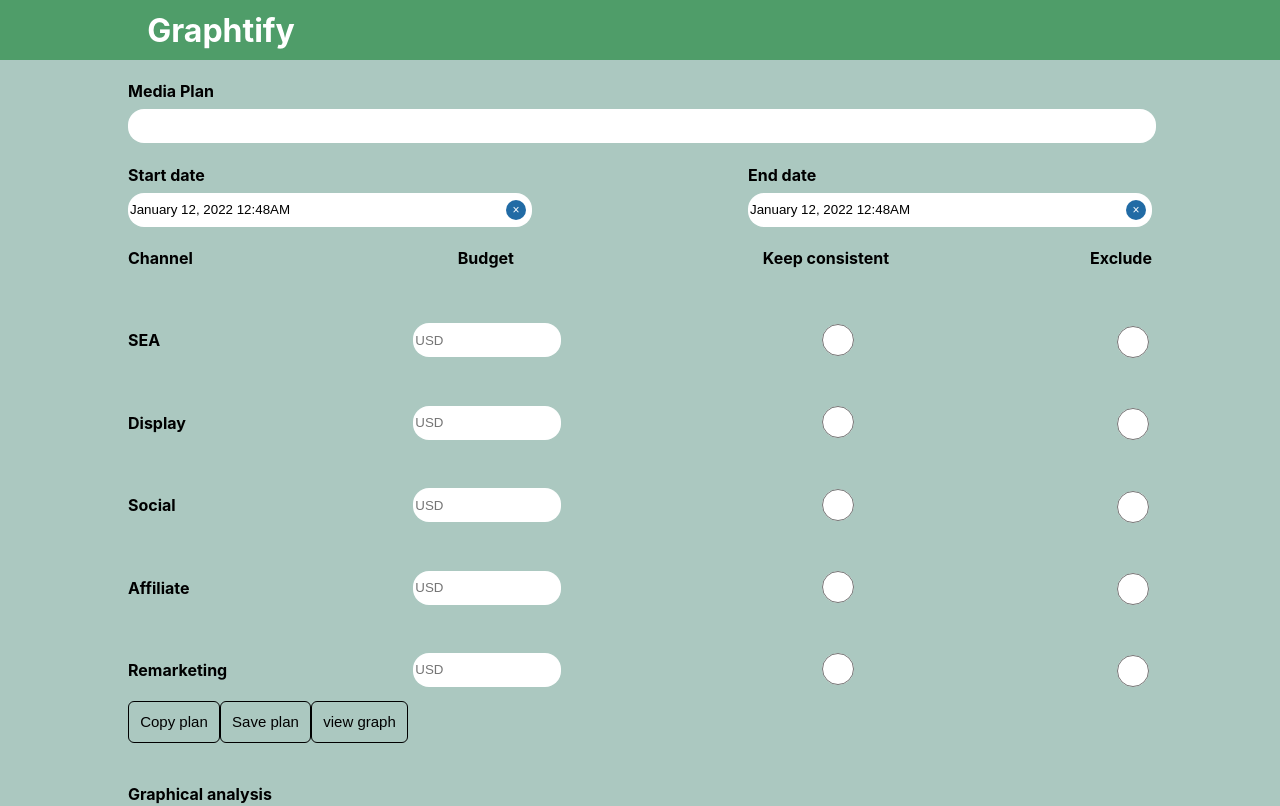
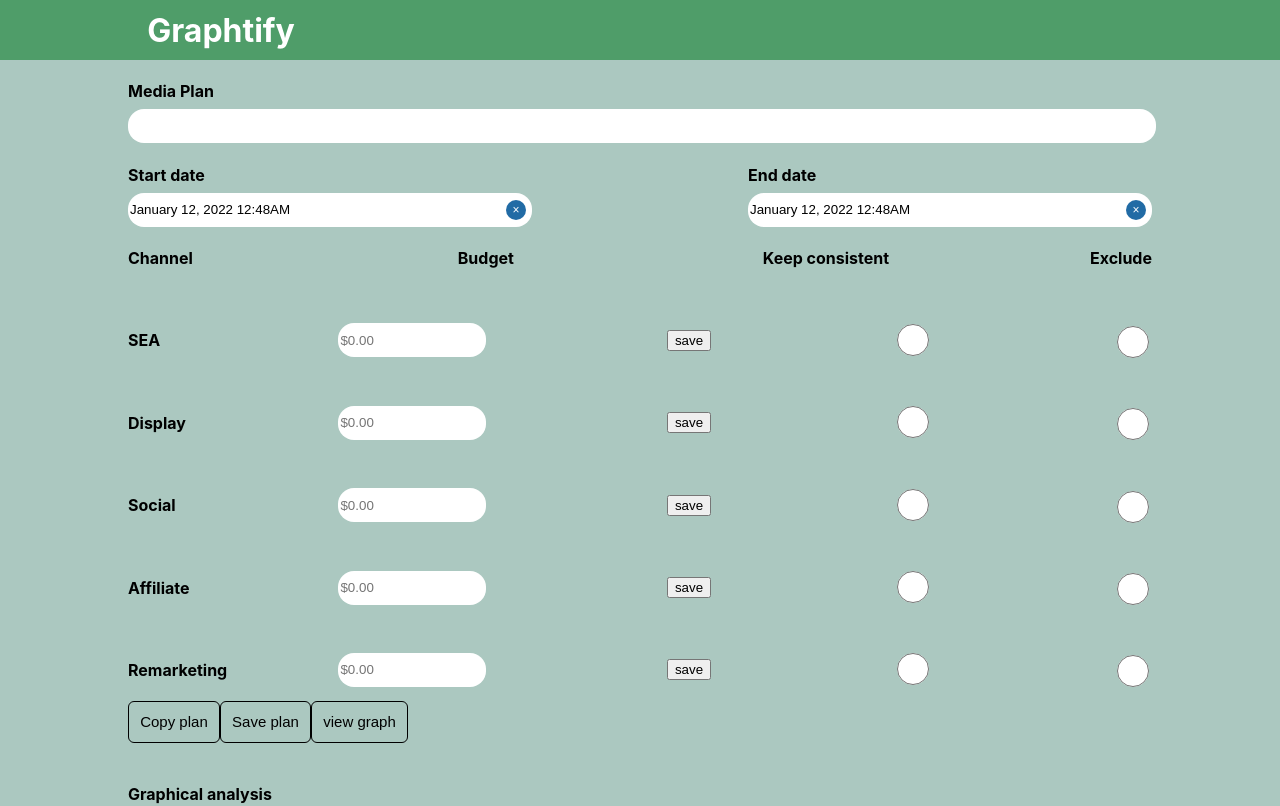
Before and after one commit to emmyduruc/graphtify, a React (Create React App) app: page / in a window 1280 px wide. Shown: the top 806 px of the page. Built offline with nearby package versions, Linux system fonts and the light colour scheme.

Commit message:
fix: updt on validation

```diff
--- a/src/components/RowValues/RowValues.tsx
+++ b/src/components/RowValues/RowValues.tsx
@@ -1,4 +1,4 @@
-import { useEffect, useState } from "react";
+import { useState } from "react";
 import { mockdbData } from "../../assets/mockdbData";
 import { currencyFormatter } from "../../constant/validation/validation";
 import "./style.scss";
@@ -7,41 +7,39 @@ type Props = {
   id: string;
   name: string;
   checkId: string;
-  handleOnchange:()=>string
 };
 
 const RowValues = ({ rowChannel }: any) => {
   const [inputEvent, setInputEvent] = useState("");
-  console.log(inputEvent);
-
-  let myArray = [];
 
 
+let myArray = []
+
   const handleOnchange = (e: any) => {
-    if (inputEvent === undefined || null) {
-      return currencyFormatter(inputEvent);
-    } else {
-      setInputEvent(e.target.value)
-    }
+    setInputEvent(e.target.value)
   };
 
-  useEffect(()=> {
-    currencyFormatter(inputEvent)
-  }, [inputEvent])
-   currencyFormatter(inputEvent);
+  const handleClick = ()=>{
+   let numUSD = Intl.NumberFormat("en-US",{style:"currency",currency:"USD"})
+   const vs = Number(inputEvent)
+   return numUSD.format(vs)
+  }
+  console.log("numUSD",handleClick())
+  //currencyFormatter(inputEvent)
 
   return (
     <div>
-      <h2>{inputEvent}</h2>
+       <h2>{inputEvent}</h2>
       <div className="individual-values-row" aria-label="individual-values">
         <h4 className="channel-name">{rowChannel.name} </h4>
         <input
           type="text"
-          placeholder="USD"
+          placeholder={`${handleClick()}`}
           value={inputEvent}
-          onChange={handleOnchange}
+          onChange={ (e)=>setInputEvent(e.target.value)}
           className="sea-input"
         />
+          <button onClick={handleClick}>save</button>
         <div>
           <input
             type="radio"
@@ -49,6 +47,7 @@ const RowValues = ({ rowChannel }: any) => {
             name="scales"
             className="checkingbox"
           />
+
         </div>
         <input type="radio" id="scales" name="scales" className="checkingbox" />
       </div>
```
